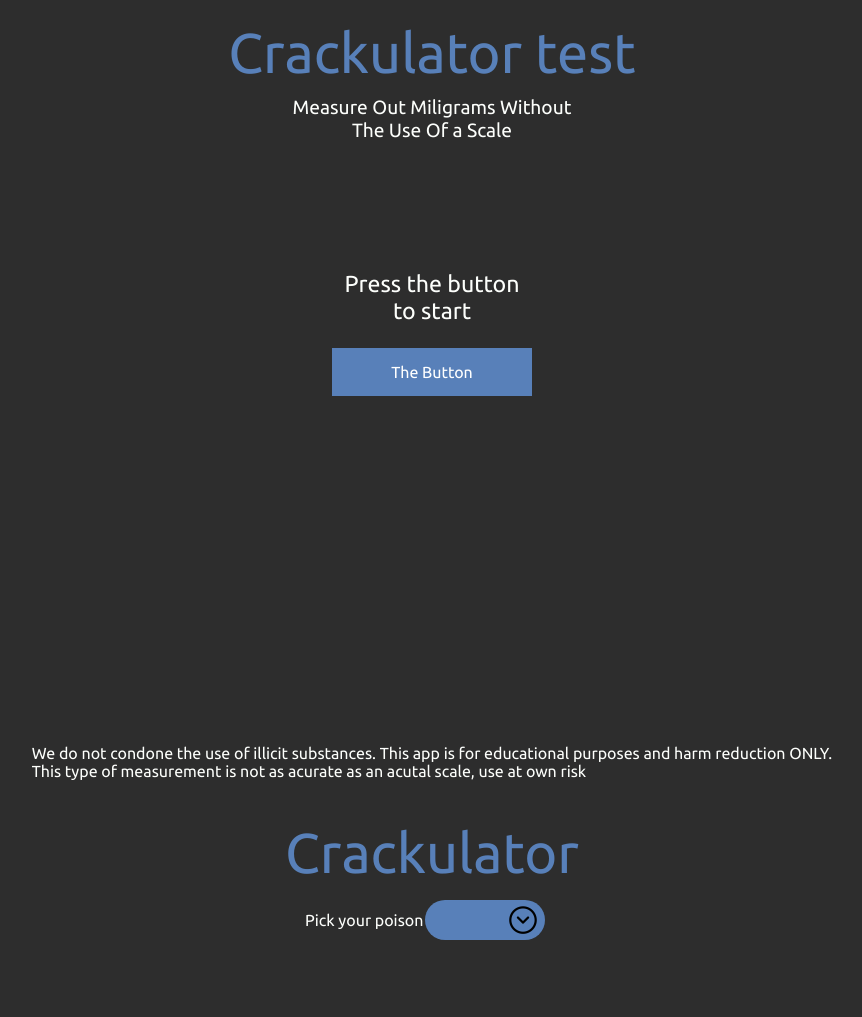
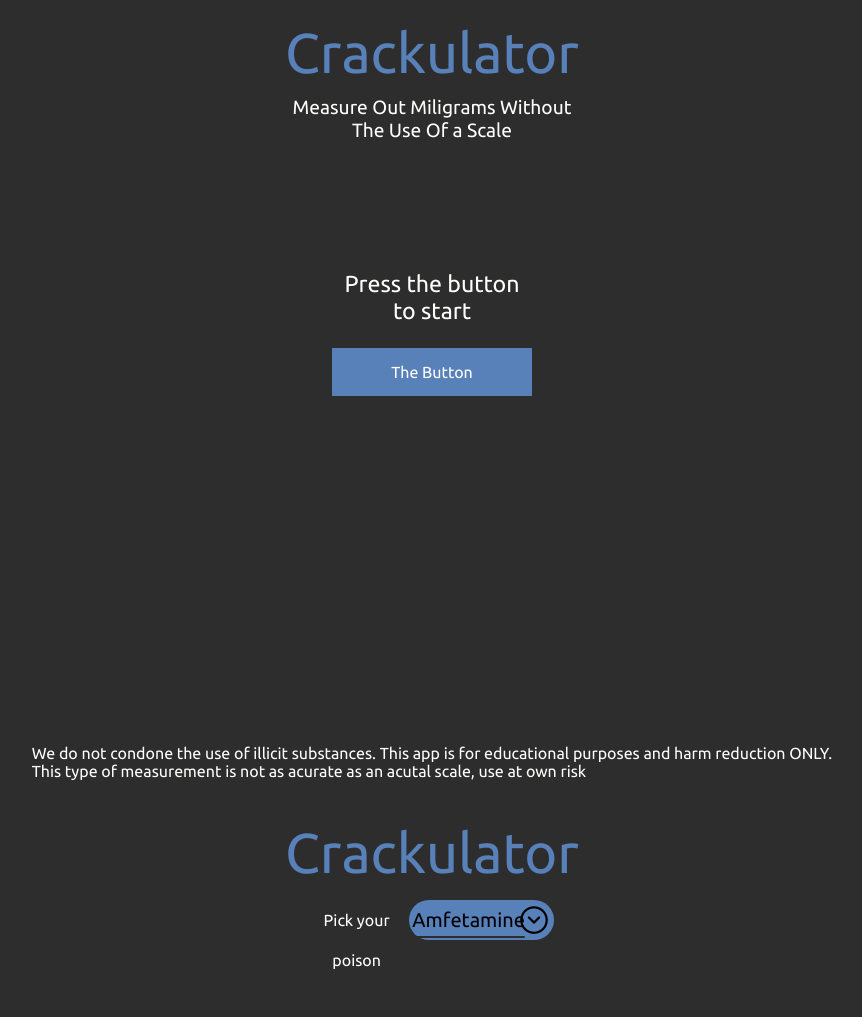
Before and after one commit to Bertil1212/crackulator, a plain HTML site: page public/index.html in a window 1280 px wide. Shown: the top 1017 px of the page, without its empty margins (208-1070 px from the left). Drawn offline with Linux system fonts and the light colour scheme; some packages are replaced by stand-ins of ours; a script that the page names is missing.

Commit message:
Drop Down added

```diff
--- a/public/index.css
+++ b/public/index.css
@@ -118,24 +118,87 @@ body{
 
 .dropdownbutton{
     height: 5vh;
-    width: 40vw;
+
+    width: 55vw;
     background-color: var(--pharmacyblue);
-    margin-right: 15px;
-    border-radius: 60px;
-    overflow: hidden;
+    margin-right: 6px;
+    border-radius: 20px;
+
     display: flex;
+    justify-content: center;
     position: relative;
-    justify-content: flex-end;
     align-items: center;
 }
 
 
 .dropdownarrow{
-    height: 80%;
+    position: absolute;
+    top: 0.5vh;
+    right: -2px;
+    height: 4vh;
     padding-right: 6px;
     padding-left: 6px;
 }
 
+
+
+.dropdowntextcontainer{
+    overflow: hidden;
+    text-align: center;
+    font-family: 'font';
+    font-size: 2.5vh;
+    position: relative;
+    left: -13px;
+    height: 100%;
+
+
+}
+
+.drugtxt{
+    margin-top: 1vh;
+    margin-bottom: 1vh;
+}
+
+.line{
+    margin-top: -0.5vh;
+    border-radius: 10px;
+    width: 100%;
+    height: 2px;
+    background-color: var(--background);
+}
+
+
+
+
+
+
+
+/*Open table animation*/
+
+.closedropdown{
+    animation-name: closedropdownani;
+    animation-duration: 0.5s;
+    animation-fill-mode: forwards;
+}
+
+.opendropdown{
+    animation-name: opendropdownani;
+    animation-duration: 0.5s;
+    animation-fill-mode: forwards;
+}
+
+@keyframes opendropdownani{
+    0% {height: 5vh;}
+    100% {height: 100%;}
+}
+
+@keyframes closedropdownani{
+    0% {height: 100%;}
+    100% {height: 5vh;}
+}
+
+
+/*Arrow animations*/
 .spinopen{
     animation-name: spinopenani;
     animation-duration: 0.5s;
--- a/public/index.html
+++ b/public/index.html
@@ -35,7 +35,7 @@
       <div id="start" class="startScreen">
 
         <div class="titleRow cencetcontent">
-          <div class="titleTXT txt">Crackulator test</div>
+          <div class="titleTXT txt">Crackulator</div>
         </div>
 
         <div class="sub1row cencetcontent">
@@ -67,9 +67,15 @@
         <div id="dropdowninnerrow" class="dropdowninnerrow cencetcontent">
           <div class="pickyourpoison">Pick your poison</div>
 
-          <div class="dropdownbutton">
-            <div class="dropdowntxt">
-
+          <div id="dropdownbutton" class="dropdownbutton">
+            <div class="dropdowntextcontainer">
+              <div onclick="selectDrug(this.id)" id="drug1"     class="drugtxt selected">Amfetamine</div>
+              <div class="line"></div>
+              <div onclick="selectDrug(this.id)" id="drug2"  class="drugtxt">Cocain</div>
+              <div class="line"></div>
+              <div onclick="selectDrug(this.id)" id="drug3"    class="drugtxt">Ketamine</div>
+              <div class="line"></div>
+              <div onclick="selectDrug(this.id)" id="drug4"        class="drugtxt">MDMA</div>
             </div>
 
             <img id="dropdownarrow" class="dropdownarrow" src="/images/dropdownarrow.png" alt="dropdownarrow">
@@ -85,16 +91,44 @@
       </div>
 
         <script>
+
+
+          selectedsubstance = "Amfetamine";
+
           dropdownenabled = false;
+
+          function selectDrug(clicked){
+            firstline = document.getElementById("drug1");
+            oldDrugtxt = firstline.innerText;
+            selectedline = document.getElementById(clicked);
+
+            newtxt = selectedline.innerHTML;
+            selectedsubstance = newtxt;
+
+            selectedline.innerHTML = oldDrugtxt;
+            firstline.innerHTML = newtxt;
+
+
+
+          }
 
           /*Dropdownmenu*/
           function ToggleDropDown(){
             arrow = document.getElementById("dropdownarrow");
+            box = document.getElementById("dropdownbutton");
             if(!dropdownenabled){
+
+              box.classList.remove("closedropdown");
+              box.classList.add("opendropdown");
+
               arrow.classList.remove("spinclose")
               arrow.classList.add("spinopen");
               dropdownenabled = true;
             }else{
+
+              box.classList.add("closedropdown");
+              box.classList.remove("opendropdown");
+
               arrow.classList.remove("spinopen");
               arrow.classList.add("spinclose");
               dropdownenabled = false;
```
